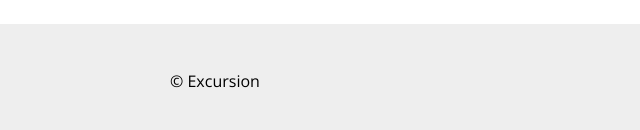
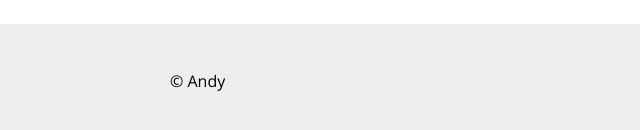
Before and after one commit to andrzejmurzynowski/excursion, a plain HTML site: page index.html in a window 1280 px wide. Shown: the part 2214-2344 px from the top of the page, 0-640 px from the left. Drawn offline with nearby package versions, Linux system fonts and the light colour scheme.

Commit message:
Update index.html

```diff
--- a/index.html
+++ b/index.html
@@ -46,7 +46,7 @@
     <!-- Footer -->
     <div class="footer">
       <div class="container">
-        <p>&copy Excursion</p>
+        <p>&copy Andy</p>
       </div>
     </div>
 
```
